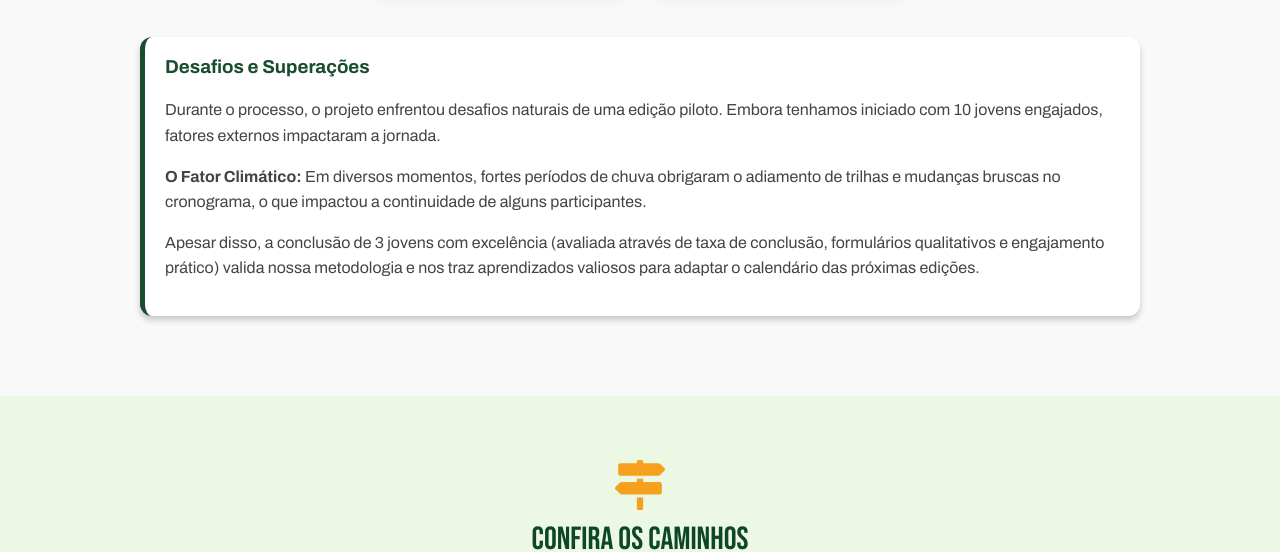
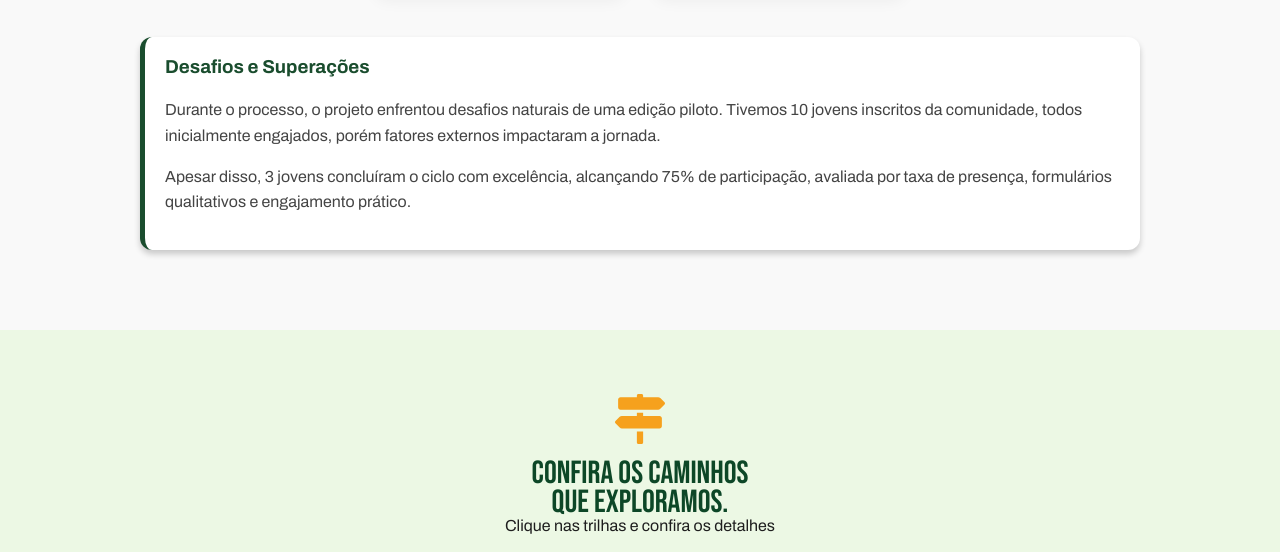
Before and after one commit to LAYSEGABI/Ecotrilhas, a plain HTML site: page index.html in a window 1280 px wide. Shown: the part 3504-4056 px from the top of the page. Drawn offline with nearby package versions, Linux system fonts and the light colour scheme; files whose address does not match are found by name.

Commit message:
ajuste texto metricas

```diff
--- a/index.html
+++ b/index.html
@@ -242,18 +242,11 @@
             <div class="metricas-texto">
                 <h3 data-translate="metrica_analise_titulo">Desafios e Superações</h3>
                 <p data-translate="metrica_texto_1">
-                    Durante o processo, o projeto enfrentou desafios naturais de uma edição piloto. Embora tenhamos
-                    iniciado com 10 jovens engajados, fatores externos impactaram a jornada.
+                  Durante o processo, o projeto enfrentou desafios naturais de uma edição piloto. Tivemos 10 jovens inscritos da comunidade, todos inicialmente engajados, porém fatores externos impactaram a jornada.
                 </p>
-                <p data-translate="metrica_texto_2">
-                    <strong>O Fator Climático:</strong> Em diversos momentos, fortes períodos de chuva obrigaram o
-                    adiamento de trilhas e mudanças bruscas no cronograma, o que impactou a continuidade de alguns
-                    participantes.
-                </p>
+
                 <p data-translate="metrica_texto_3">
-                    Apesar disso, a conclusão de 3 jovens com excelência (avaliada através de taxa de conclusão,
-                    formulários qualitativos e engajamento prático) valida nossa metodologia e nos traz aprendizados
-                    valiosos para adaptar o calendário das próximas edições.
+                   Apesar disso, 3 jovens concluíram o ciclo com excelência, alcançando 75% de participação, avaliada por taxa de presença, formulários qualitativos e engajamento prático.
                 </p>
             </div>
         </div>
```
